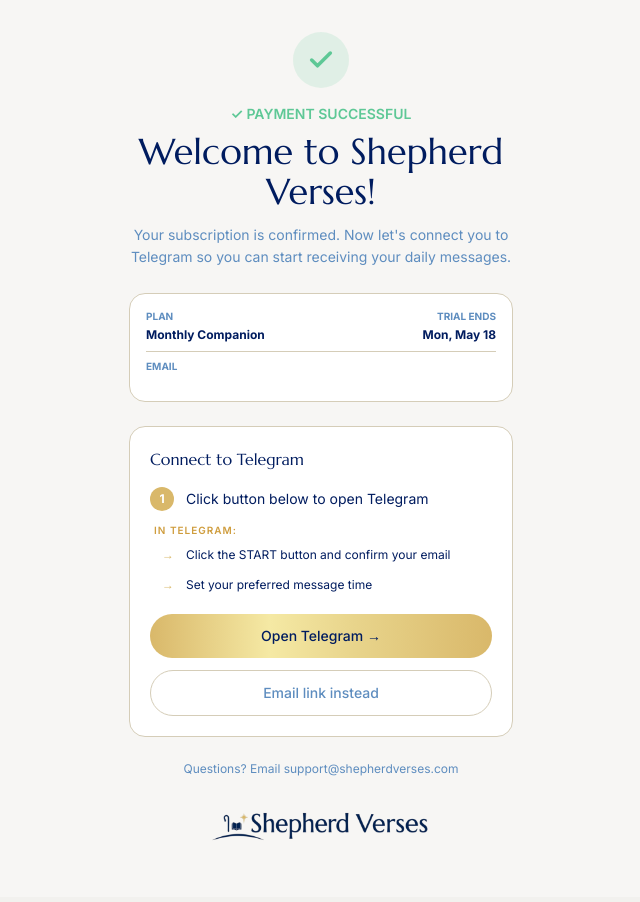
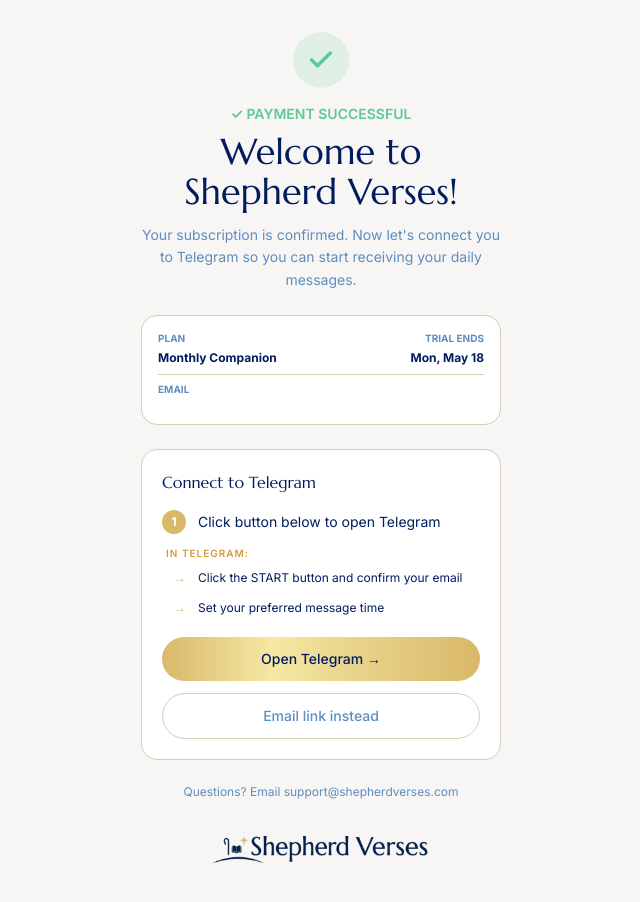
Before and after one commit to Yodaforce100/Shepherd-Verses-V2, a Next.js app: page /welcome in a window 1280 px wide. Shown: the top 902 px of the page, without its empty margins (319-959 px from the left). Built offline with nearby package versions, Linux system fonts and the light colour scheme.

Commit message:
Design: increase padding and reduce max-width on welcome page for better spacing

```diff
--- a/app/welcome/page.tsx
+++ b/app/welcome/page.tsx
@@ -50,10 +50,10 @@ function WelcomeContent() {
   }
 
   return (
-    <div className="min-h-screen flex flex-col px-4 py-8" style={{ backgroundColor: '#F7F6F4' }}>
+    <div className="min-h-screen flex flex-col px-6 py-8" style={{ backgroundColor: '#F7F6F4' }}>
       {/* Main Content - Centered */}
       <div className="flex-1 flex items-center justify-center">
-        <div className="max-w-sm w-full">
+        <div className="w-full" style={{ maxWidth: '360px' }}>
           {/* Success Icon & Heading */}
           <div className="text-center mb-6">
             <div
```
